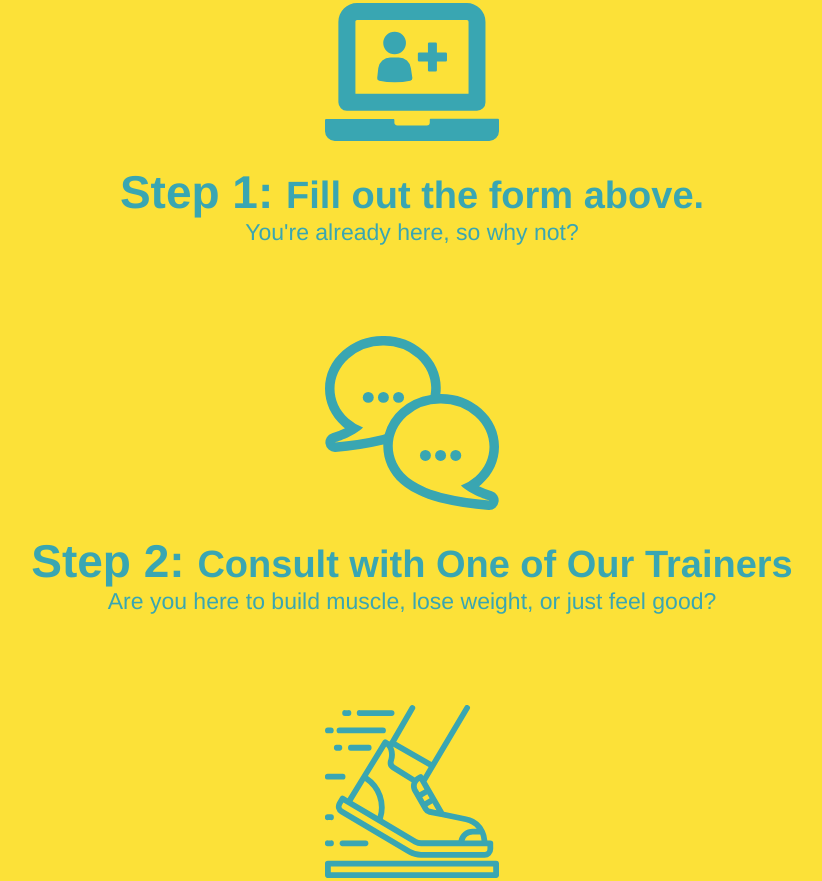
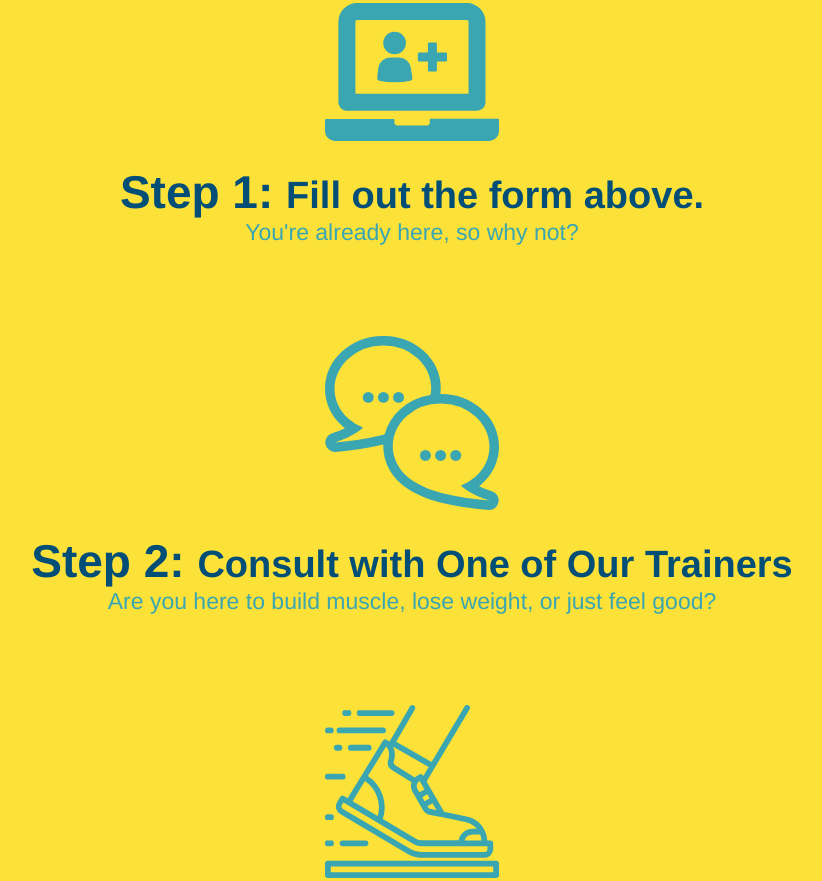
Before and after one commit to ds1242/run-buddy, a plain HTML site: page index.html in a window 1280 px wide. Shown: the part 1215-2096 px from the top of the page, without its empty margins (228-1050 px from the left). Drawn offline with Linux system fonts and the light colour scheme.

Commit message:
font color fix

```diff
--- a/assets/css/style.css
+++ b/assets/css/style.css
@@ -180,7 +180,7 @@ section {
     margin:10px 0;
 }
 .steps h3{
-    color:#39a6b2;
+    color:#024e76;
     font-size: 46px;
     margin-top: 10px;
 }
@@ -191,19 +191,19 @@ section {
 .steps span{
     font-size: 38px;
 }
-
-
-.section-title{
+.section-title {
     font-size: 55px;
-    color:#024e76;
+    color: #024e76;
     margin-bottom: 35px;
     padding: 0 100px 20px 100px;
     display: inline-block;
     border-bottom: 3px solid;
 }
-.primary-border{
+
+  .primary-border {
     border-color: #fce138;
 }
-.secondary-border{
+
+  .secondary-border {
     border-color: #39a6b2;
 }
```
